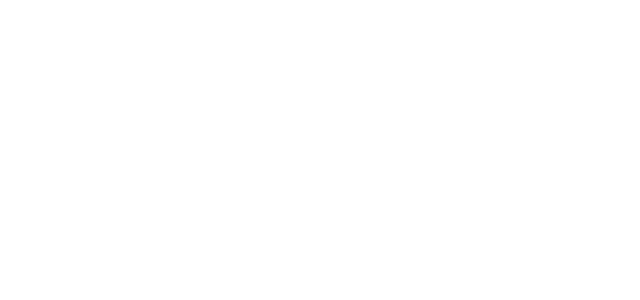
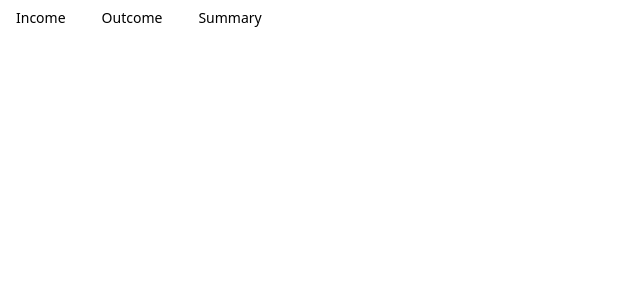
Before and after one commit to alfesen/next-finance-dashboard, a Next.js app: page / in a window 1280 px wide. Shown: the top 300 px of the page, without its empty margins (0-640 px from the left). Built offline with nearby package versions, Linux system fonts and the light colour scheme.

Commit message:
Implement common layout

```diff
--- /dev/null
+++ b/components/layout/layout.component.tsx
@@ -0,0 +1,13 @@
+import React, { Fragment, ReactNode } from 'react'
+import Navigation from './navigation.component'
+
+const Layout = ({ children }: { children: ReactNode }) => {
+  return (
+    <Fragment>
+      <Navigation />
+      {children}
+    </Fragment>
+  )
+}
+
+export default Layout
--- a/pages/_app.tsx
+++ b/pages/_app.tsx
@@ -1,6 +1,11 @@
+import Layout from "@/components/layout/layout.component";
 import "@/styles/globals.css";
 import type { AppProps } from "next/app";
 
 export default function App({ Component, pageProps }: AppProps) {
-  return <Component {...pageProps} />;
+  return (
+    <Layout>
+      <Component {...pageProps} />
+    </Layout>
+  )
 }
```
